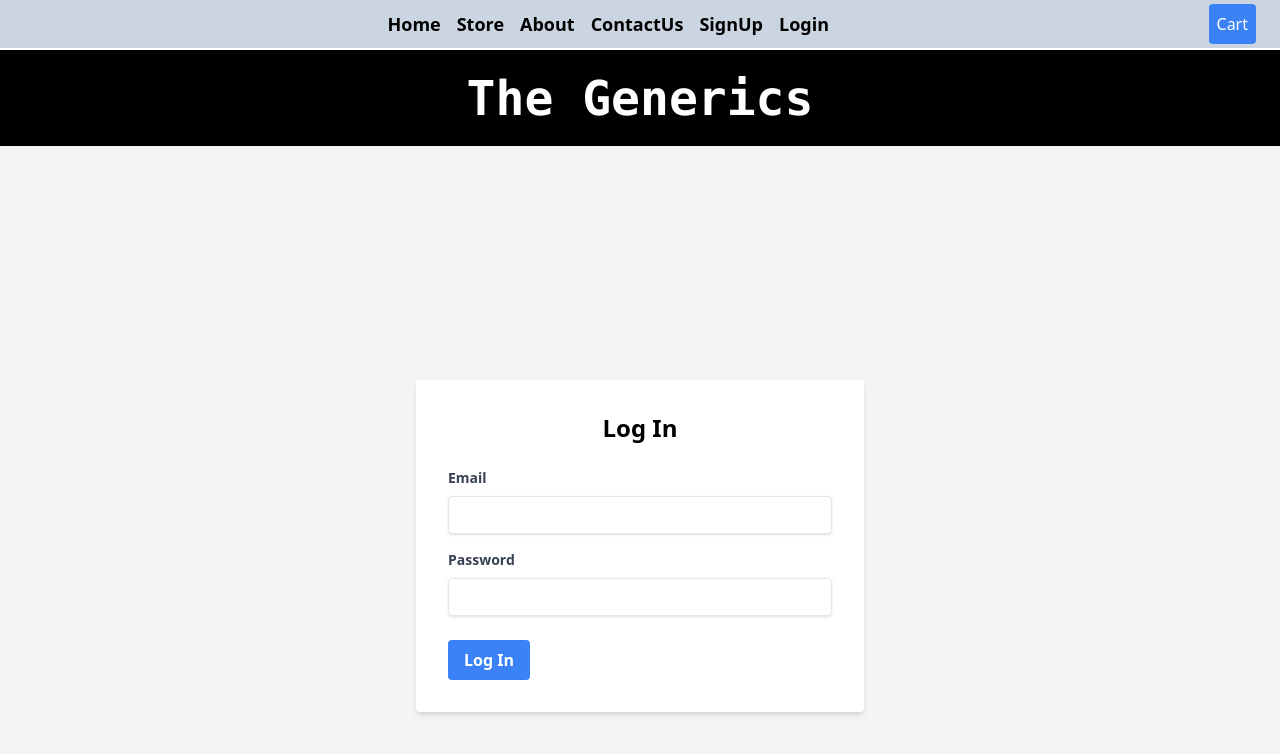
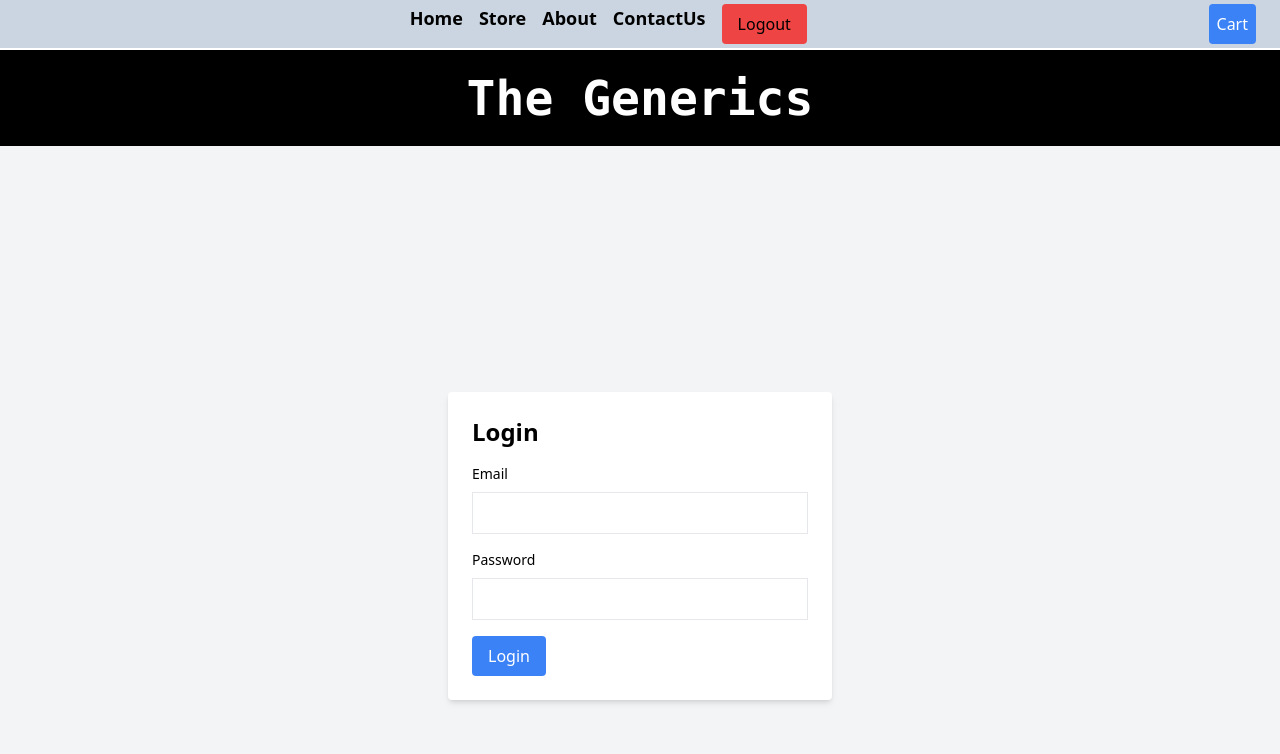
Before and after one commit to verma0031/E-Commerce, a React (Vite) app: page /login in a window 1280 px wide. Shown: the top 754 px of the page. Built offline with nearby package versions, Linux system fonts and the light colour scheme.

Commit message:
implemented logout button

```diff
--- a/src/App.js
+++ b/src/App.js
@@ -1,7 +1,7 @@
+// src/App.js
 import React, { useState } from "react";
 import ReactDOM from "react-dom/client";
-
-
+import { createBrowserRouter, RouterProvider, Outlet } from "react-router-dom";
 import Header from "./components/Header";
 import Home from "./components/Home";
 import Body from "./components/Body";
@@ -9,11 +9,11 @@ import Cart from "./components/Cart";
 import About from "./components/About";
 import ContactUs from "./components/ContactUs";
 import ProductPage from "./components/Products";
-import SignUp from "./components/SignUp";
 import Login from "./components/Login";
+import Profile from "./components/Profile";
+import ProtectedRoute from "./components/ProtectedRoutes";
 import { CartProvider } from "./CartContext";
-
-import { createBrowserRouter, RouterProvider, Outlet } from "react-router-dom";
+import { AuthProvider } from "./AuthContext"; // Make sure this file exists and is correctly implemented
 
 const App = () => {
 	const [isCartOpen, setIsCartOpen] = useState(false);
@@ -27,6 +27,7 @@ const App = () => {
 	};
 
 	return (
+		<AuthProvider>
 			<CartProvider>
 				<div>
 					<Header onCartOpen={handleCartOpen} />
@@ -34,6 +35,7 @@ const App = () => {
 					<Cart isOpen={isCartOpen} onClose={handleCartClose} />
 				</div>
 			</CartProvider>
+		</AuthProvider>
 	);
 };
 
@@ -43,32 +45,56 @@ const appRouter = createBrowserRouter([
 		element: <App />,
 		children: [
 			{
+				path: "/login",
+				element: <Login />,
+			},
+			{
+				path: "/home",
+				element: (
+					<ProtectedRoute>
+						<Home />
+					</ProtectedRoute>
+				),
+			},
+			{
 				path: "/about",
-				element: <About />,
+				element: (
+					<ProtectedRoute>
+						<About />
+					</ProtectedRoute>
+				),
 			},
 			{
 				path: "/store",
-				element: <Body />,
-			},
-			{
-				path: "/home",
-				element: <Home />,
+				element: (
+					<ProtectedRoute>
+						<Body />
+					</ProtectedRoute>
+				),
 			},
 			{
 				path: "/contact",
-				element: <ContactUs />,
+				element: (
+					<ProtectedRoute>
+						<ContactUs />
+					</ProtectedRoute>
+				),
 			},
 			{
 				path: "/product/:productId",
-				element: <ProductPage />,
+				element: (
+					<ProtectedRoute>
+						<ProductPage />
+					</ProtectedRoute>
+				),
 			},
 			{
-				path: "/signup",
-				element: <SignUp />,
-			},
-			{
-				path: "/login",
-				element: <Login />,
+				path: "/profile",
+				element: (
+					<ProtectedRoute>
+						<Profile />
+					</ProtectedRoute>
+				),
 			},
 		],
 	},
--- /dev/null
+++ b/src/AuthContext.js
@@ -0,0 +1,24 @@
+// src/AuthContext.js
+import React, { createContext, useState } from "react";
+
+const AuthContext = createContext();
+
+export const AuthProvider = ({ children }) => {
+	const [authToken, setAuthToken] = useState(null);
+
+	const login = (token) => {
+		setAuthToken(token);
+	};
+
+	const logout = () => {
+		setAuthToken(null);
+	};
+
+	return (
+		<AuthContext.Provider value={{ authToken, login, logout }}>
+			{children}
+		</AuthContext.Provider>
+	);
+};
+
+export default AuthContext;
--- a/src/components/Header.js
+++ b/src/components/Header.js
@@ -1,11 +1,13 @@
 import { useState, useContext } from "react";
 import { NavLink } from "react-router-dom";
 
-import About from "./About";
+import AuthContext from "../AuthContext";
 import Cart from "./Cart";
 import CartContext from "../CartContext"; // Make sure the path is correct
 
 const Header = () => {
+
+	const { authToken, logout } = useContext(AuthContext);
 	const { cartCount } = useContext(CartContext);
 	const [isCartOpen, setIsCartOpen] = useState(false);
 
@@ -38,16 +40,14 @@ const Header = () => {
 								ContactUs
 							</NavLink>
 						</li>
-						<li className="text-lg font-bold cursor-pointer">
-							<NavLink to="/signup" className="hover:text-blue-500">
-								SignUp{" "}
-							</NavLink>
-						</li>
-						<li className="text-lg font-bold cursor-pointer">
-							<NavLink to="/login" className="hover:text-blue-500">
-								Login{" "}
-							</NavLink>
-						</li>
+						<button
+							onClick={() => {
+								logout();
+							}}
+							className="bg-red-500 px-4 py-2 rounded"
+						>
+							Logout
+						</button>
 					</ul>
 				</div>
 				<button
--- a/src/components/Login.js
+++ b/src/components/Login.js
@@ -1,20 +1,22 @@
 // src/components/Login.js
-import React, { useState } from "react";
+import React, { useState, useContext } from "react";
+import AuthContext from "../AuthContext";
+import { useNavigate } from "react-router-dom";
 
 const Login = () => {
 	const [email, setEmail] = useState("");
 	const [password, setPassword] = useState("");
-	const [loading, setLoading] = useState(false);
 	const [error, setError] = useState(null);
+	const { login } = useContext(AuthContext);
+	const navigate = useNavigate();
 
 	const handleSubmit = async (e) => {
 		e.preventDefault();
-		setLoading(true);
 		setError(null);
 
 		try {
 			const response = await fetch(
-				`https://identitytoolkit.googleapis.com/v1/accounts:signInWithPassword?key=AIzaSyC8pSxqEUTCqSrj8Ib85YqsG-Wb5q_vYLc`,
+				"https://identitytoolkit.googleapis.com/v1/accounts:signInWithPassword?key=AIzaSyC8pSxqEUTCqSrj8Ib85YqsG-Wb5q_vYLc",
 				{
 					method: "POST",
 					headers: {
@@ -27,66 +29,53 @@ const Login = () => {
 					}),
 				}
 			);
-
 			const data = await response.json();
-
-			if (!response.ok) {
-				throw new Error(data.error.message || "Authentication failed");
+			if (data.error) {
+				setError(data.error.message);
+			} else {
+				login(data.idToken);
+				navigate("/home"); // Redirect to home after successful login
 			}
-
-			console.log("User logged in:", data);
-			console.log("ID Token:", data.idToken);
-			// Handle successful login (e.g., store the token, redirect to the home page, etc.)
-		} catch (error) {
-			setError(error.message);
-		} finally {
-			setLoading(false);
+		} catch (err) {
+			setError("Authentication failed.");
 		}
 	};
 
 	return (
-		<div className="min-h-screen flex items-center justify-center bg-gray-100">
-			<div className="bg-white p-8 rounded shadow-md w-full max-w-md">
-				<h2 className="text-2xl font-bold mb-6 text-center">Log In</h2>
-				<form onSubmit={handleSubmit}>
+		<div className="flex items-center justify-center min-h-screen bg-gray-100">
+			<form
+				onSubmit={handleSubmit}
+				className="bg-white p-6 rounded shadow-md w-full max-w-sm"
+			>
+				<h2 className="text-2xl font-bold mb-4">Login</h2>
+				{error && <p className="text-red-500 mb-4">{error}</p>}
 				<div className="mb-4">
-						<label className="block text-gray-700 text-sm font-bold mb-2">
-							Email
-						</label>
+					<label className="block mb-2 text-sm font-medium">Email</label>
 					<input
 						type="email"
 						value={email}
 						onChange={(e) => setEmail(e.target.value)}
+						className="border p-2 w-full"
 						required
-							className="shadow appearance-none border rounded w-full py-2 px-3 text-gray-700 leading-tight focus:outline-none focus:shadow-outline"
 					/>
 				</div>
-					<div className="mb-6">
-						<label className="block text-gray-700 text-sm font-bold mb-2">
-							Password
-						</label>
+				<div className="mb-4">
+					<label className="block mb-2 text-sm font-medium">Password</label>
 					<input
 						type="password"
 						value={password}
 						onChange={(e) => setPassword(e.target.value)}
+						className="border p-2 w-full"
 						required
-							className="shadow appearance-none border rounded w-full py-2 px-3 text-gray-700 leading-tight focus:outline-none focus:shadow-outline"
 					/>
 				</div>
-					<div className="flex items-center justify-between">
 				<button
 					type="submit"
-							disabled={loading}
-							className={`bg-blue-500 hover:bg-blue-700 text-white font-bold py-2 px-4 rounded focus:outline-none focus:shadow-outline ${
-								loading ? "opacity-50 cursor-not-allowed" : ""
-							}`}
+					className="bg-blue-500 text-white px-4 py-2 rounded hover:bg-blue-700"
 				>
-							{loading ? "Logging in..." : "Log In"}
+					Login
 				</button>
-					</div>
-					{error && <p className="text-red-500 text-xs italic mt-4">{error}</p>}
 			</form>
-			</div>
 		</div>
 	);
 };
--- /dev/null
+++ b/src/components/Profile.js
@@ -0,0 +1,30 @@
+// src/components/Profile.js
+import React, { useContext } from "react";
+import AuthContext from "../AuthContext";
+import { useNavigate } from "react-router-dom";
+
+const Profile = () => {
+	const { logout } = useContext(AuthContext);
+	const navigate = useNavigate();
+
+	const handleLogout = () => {
+		logout();
+		navigate("/login");
+	};
+
+	return (
+		<div className="flex items-center justify-center min-h-screen bg-gray-100">
+			<div className="bg-white p-6 rounded shadow-md w-full max-w-sm">
+				<h2 className="text-2xl font-bold mb-4">Profile</h2>
+				<button
+					onClick={handleLogout}
+					className="bg-red-500 text-white px-4 py-2 rounded hover:bg-red-700"
+				>
+					Logout
+				</button>
+			</div>
+		</div>
+	);
+};
+
+export default Profile;
--- /dev/null
+++ b/src/components/ProtectedRoutes.js
@@ -0,0 +1,16 @@
+// src/components/ProtectedRoute.js
+import React, { useContext } from "react";
+import { Navigate } from "react-router-dom";
+import AuthContext from "../AuthContext";
+
+const ProtectedRoute = ({ children }) => {
+	const { authToken } = useContext(AuthContext);
+
+	if (!authToken) {
+		return <Navigate to="/login" replace />;
+	}
+
+	return children;
+};
+
+export default ProtectedRoute;
```
Lines whose indentation alone changed are shown as unchanged.
